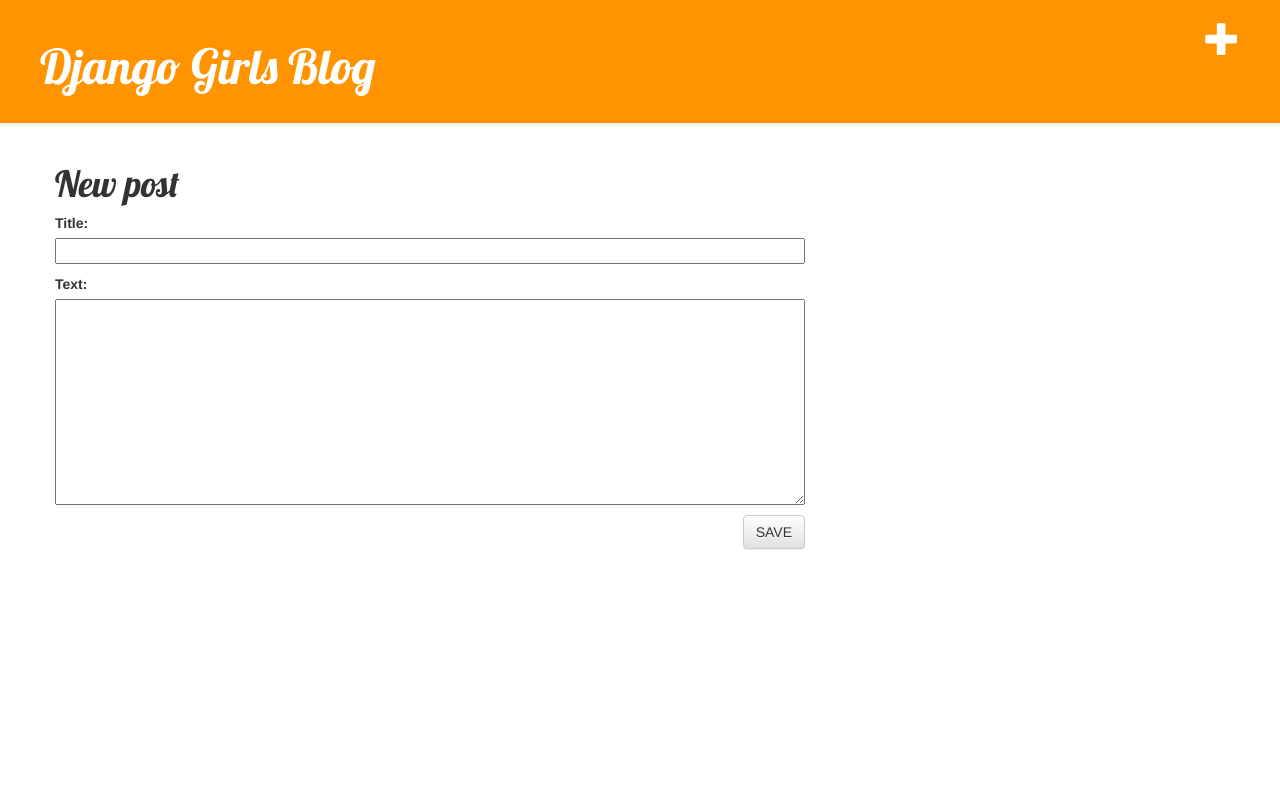
After one commit to 15rudtp/Django-Tutorial, a Django app: page /post/new in a window 1280 px wide. The commit adds this page. Run offline with Django 5.2, Linux system fonts and the light colour scheme; some libraries are stand-ins or nearby versions.

Commit message:
CRUD 중 CR 성공

```diff
--- /dev/null
+++ b/blog/forms.py
@@ -0,0 +1,8 @@
+from django import forms
+from .models import Post
+
+class PostForm(forms.ModelForm) : #폼의 이름
+
+    class Meta : #이 폼을 만들기 위해 어떤 모델이 쓰여야 하는지 장고에게 알려주는 구문임.
+        model = Post
+        fields= ( 'title' ,'text' )
--- /dev/null
+++ b/blog/static/css/blog.css
@@ -0,0 +1,50 @@
+h1 a {
+    color : #FCA205;
+    font-family: "Lobster";
+}
+.page-header {
+    background-color: #ff9400;
+    margin-top: 0;
+    padding: 20px 20px 20px 40px;
+}
+
+.page-header h1, .page-header h1 a, .page-header h1 a:visited, .page-header h1 a:active {
+    color: #ffffff;
+    font-size: 36pt;
+    text-decoration: none;
+}
+
+.content {
+    margin-left: 40px;
+}
+
+h1, h2, h3, h4 {
+    font-family: 'Lobster', cursive;
+}
+
+.date {
+    color: #828282;
+}
+
+.save {
+    float: right;
+}
+
+.post-form textarea, .post-form input {
+    width: 100%;
+}
+
+.top-menu, .top-menu:hover, .top-menu:visited {
+    color: #ffffff;
+    float: right;
+    font-size: 26pt;
+    margin-right: 20px;
+}
+
+.post {
+    margin-bottom: 70px;
+}
+
+.post h1 a, .post h1 a:visited {
+    color: #000000;
+}
--- /dev/null
+++ b/blog/templates/blog/base.html
@@ -0,0 +1,27 @@
+{% load static %} <!-- 스태틱 파일 임포트 or 로딩 -->
+<html>
+    <head>
+        <link rel="stylesheet" href="//maxcdn.bootstrapcdn.com/bootstrap/3.2.0/css/bootstrap.min.css">
+        <link rel="stylesheet" href="//maxcdn.bootstrapcdn.com/bootstrap/3.2.0/css/bootstrap-theme.min.css">
+        <link rel="stylesheet" href="{% static 'css/blog.css' %}">
+        <link href="//fonts.googleapis.com/css?family=Lobster&subset=latin,latin-ext" rel="stylesheet" type="text/css">
+        <title>Django Girls blog</title>
+    </head>
+    <body>
+        <header class="page-header">
+            <a href="{% url 'post_new' %}" class="top-menu"><span class="glyphicon glyphicon-plus"></span></a>
+            <h1><a href="/">Django Girls Blog</a></h1>
+        </header>
+
+        <section class="content container">
+            <div class="row">
+                <div class="col-md-8">
+                    {% block content%}
+                    {% endblock %}
+                </div>
+            </div>
+        </section>
+
+    </body>
+</html>
+<!-- views에서 세번째 인자로 보낸 객체의 키 값은 {{ key }} 이렇게 사용 됨.  -->
--- /dev/null
+++ b/blog/templates/blog/post_edit.html
@@ -0,0 +1,11 @@
+{% extends "blog/base.html" %}
+
+{% block content%}
+    <h1>New post</h1>
+        <form method="POST" class="post-form">{% csrf_token %} <!-- csrf_token은 보안을 위함임. -->
+            {{form.as_p}}
+            <button type="submit" class="save btn btn-default">
+                SAVE
+            </button>
+        </form>
+{% endblock %}
--- a/blog/urls.py
+++ b/blog/urls.py
@@ -2,5 +2,10 @@
 from . import views
 
 urlpatterns = [
-    path('',views.post_list, name = 'post_list')
+    path('',views.post_list, name = 'post_list'),
+    path('post/<int:pk>/',views.post_detail, name = "post_detail"),
+    path('post/new',views.post_new, name = "post_new"),
+    # path('post-data/<int:pk>/',views.post_data, name = "post_data"),
+    # <int : id > 여기 서 id는 views.py 파일의 랜더함수로 전달된다.
+    # 랜더함수의 두 번째 파라미터로 받는다.
 ]
--- a/blog/views.py
+++ b/blog/views.py
@@ -1,9 +1,41 @@
-from django.shortcuts import render
+from django.http import JsonResponse,HttpResponse #데이터를 response할 때
+from django.shortcuts import render, get_object_or_404 #render : 랜더링 , get_object_or_404 : 찾을 수 없을 때
+from django.shortcuts import redirect
+from django.utils import timezone
 from .models import Post # .은 같은 경로에 있는 파일일 때 붙힌다.
-
+from .forms import PostForm
 # Create your views here.
 
 
+#게시글 전체 조회
 def post_list(request) :
     posts = Post.objects.order_by('published_date') #정렬 쿼리셋을 이용한 데이터 조회
     return render ( request , 'blog/post_list.html' , { 'posts' : posts })
+
+#게시글 디테일
+def post_detail(request, pk) : #request는 해당 url페이지에서 입력한 데이터가 들어가 있다.
+    post = get_object_or_404(Post, pk = pk)
+    return render ( request , 'blog/post_detail.html' , { 'post' : post })
+
+#게시글 작성
+def post_new(request) :
+    if request.method == "POST" :
+        form = PostForm(request.POST)
+        if form.is_valid() : #필드 값 유효성 검사
+            post = form.save(commit=False) #commit=False : 넘겨진 데이터를 바로 POST 모델에 저장하지 말라는 뜻.
+            post.author = request.user
+            post.published_date=timezone.now()
+            post.save()
+        return redirect('post_detail', pk = post.pk)
+    else :
+        form = PostForm()
+
+    return render (request, 'blog/post_edit.html', {'form' : form})
+
+# def post_data(request, pk) :
+#     post = get_object_or_404(Post,pk = pk)
+#     data = {
+#         'id' : post.pk,
+#         'title' : post.title,
+#     }
+#     return HttpResponse(data)
```
Also changed, not shown: blog/templates/blog/post_detail.html (added, +12 -0 lines), blog/templates/blog/post_list.html (+10 -15 lines), db.sqlite3.
